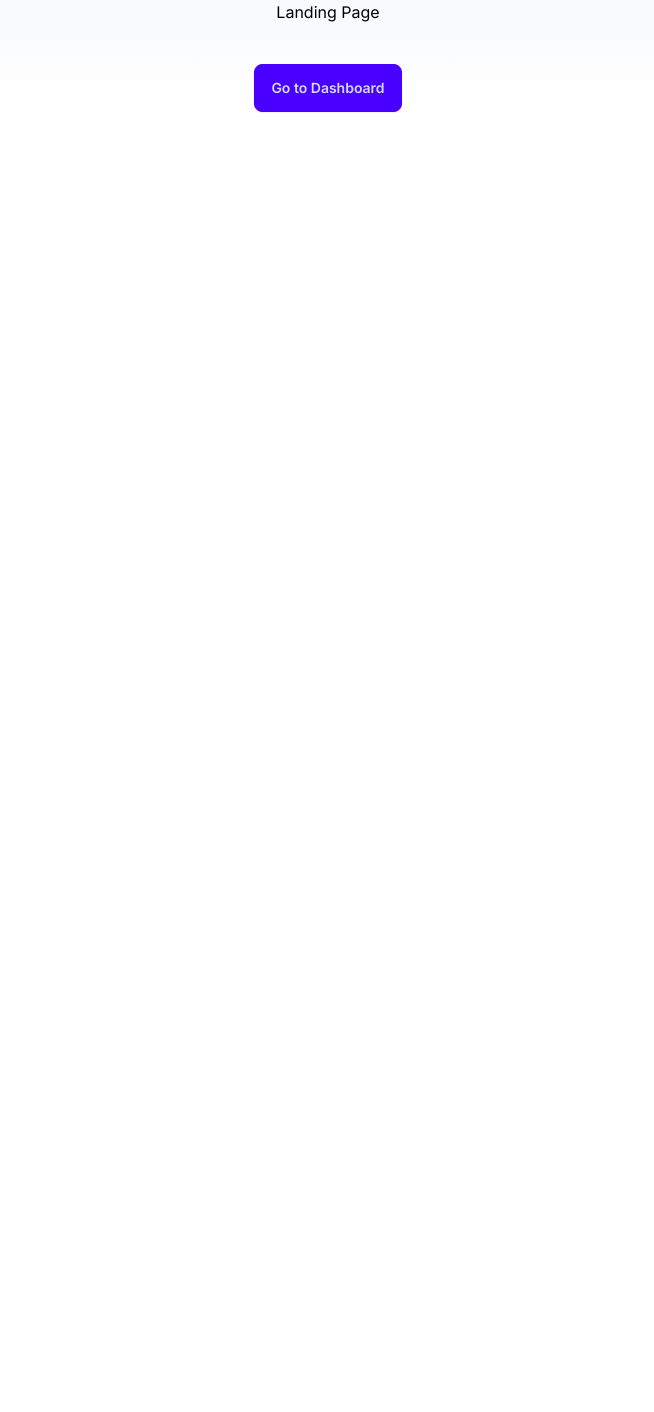
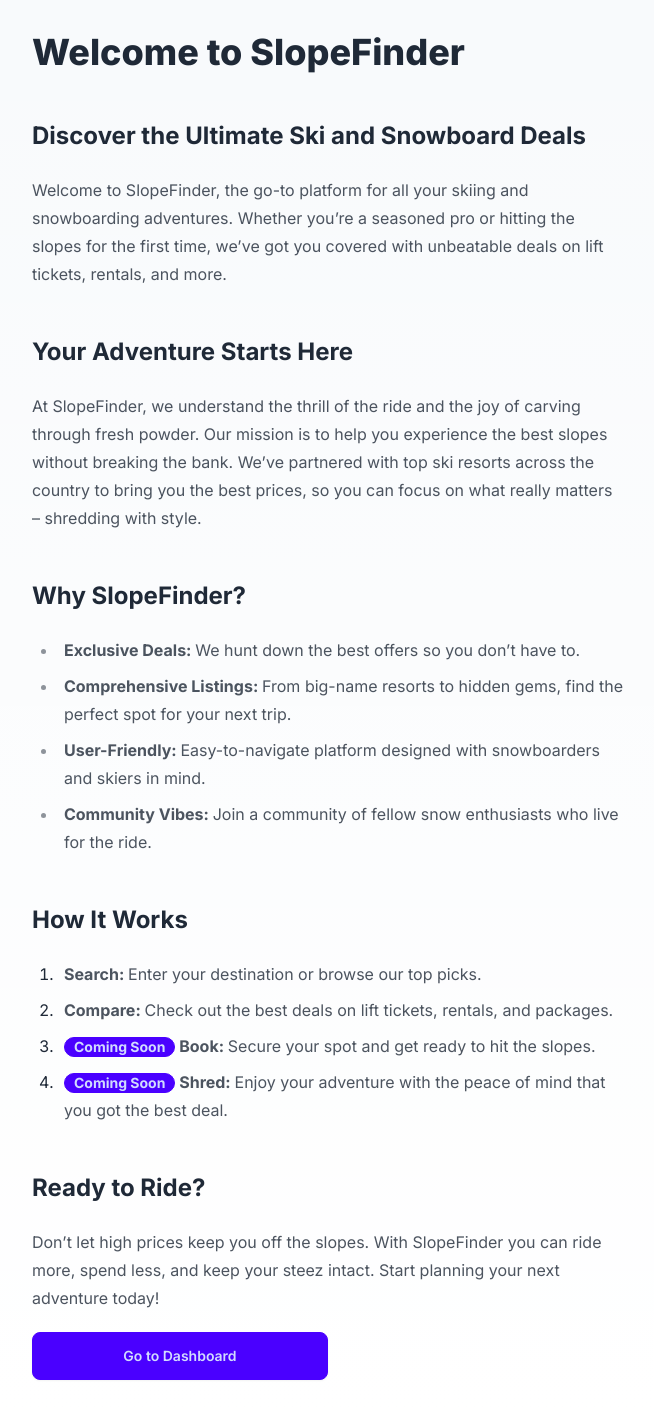
Before and after one commit to andrewjgora/ski-booking-app, a Next.js app: page / in a window 1280 px wide. Shown: the whole page, without its empty margins (312-966 px from the left). Before the commit the page ends 800 px from the top, so only its background shows below. Built offline with nearby package versions, Linux system fonts and the light colour scheme.

Commit message:
feat: landing page content

```diff
--- a/src/app/page.tsx
+++ b/src/app/page.tsx
@@ -3,9 +3,30 @@ import Link from "next/link";
 export default function Page() {
 
   return (
-    <main className="h-full flex flex-col items-center justify-center gap-10">
-      <h1>Landing Page</h1>
-      <Link className="btn btn-primary" href="/dashboard">Go to Dashboard</Link>
+    <main className="container mx-auto h-full p-8 prose">
+      <h1>Welcome to SlopeFinder</h1>
+      <h2>Discover the Ultimate Ski and Snowboard Deals</h2>
+      <p>Welcome to SlopeFinder, the go-to platform for all your skiing and snowboarding adventures. Whether you’re a seasoned pro or hitting the slopes for the first time, we’ve got you covered with unbeatable deals on lift tickets, rentals, and more.</p>
+      <h2>Your Adventure Starts Here</h2>
+      <p>At SlopeFinder, we understand the thrill of the ride and the joy of carving through fresh powder. Our mission is to help you experience the best slopes without breaking the bank. We’ve partnered with top ski resorts across the country to bring you the best prices, so you can focus on what really matters – shredding with style.</p>
+      <h2>Why SlopeFinder?</h2>
+      <ul>
+        <li><b>Exclusive Deals: </b>We hunt down the best offers so you don’t have to.</li>
+        <li><b>Comprehensive Listings: </b>From big-name resorts to hidden gems, find the perfect spot for your next trip.</li>
+        <li><b>User-Friendly: </b>Easy-to-navigate platform designed with snowboarders and skiers in mind.</li>
+        <li><b>Community Vibes: </b>Join a community of fellow snow enthusiasts who live for the ride.</li>
+      </ul>
+      <h2>How It Works</h2>
+      <ol>
+        <li><b>Search: </b>Enter your destination or browse our top picks.</li>
+        <li><b>Compare: </b>Check out the best deals on lift tickets, rentals, and packages.</li>
+        <li><div className="badge badge-primary"><b>Coming Soon</b></div><b> Book: </b>Secure your spot and get ready to hit the slopes.</li>
+        <li><div className="badge badge-primary"><b>Coming Soon</b></div><b> Shred: </b>Enjoy your adventure with the peace of mind that you got the best deal.</li>
+      </ol>
+      <h2>Ready to Ride?</h2>
+      <p>Don’t let high prices keep you off the slopes. With SlopeFinder you can ride more, spend less, and keep your steez intact. Start planning your next adventure today!</p>
+
+      <Link className="btn btn-primary w-1/2 mx-auto" href="/dashboard">Go to Dashboard</Link>
     </main>
   );
 }
```
